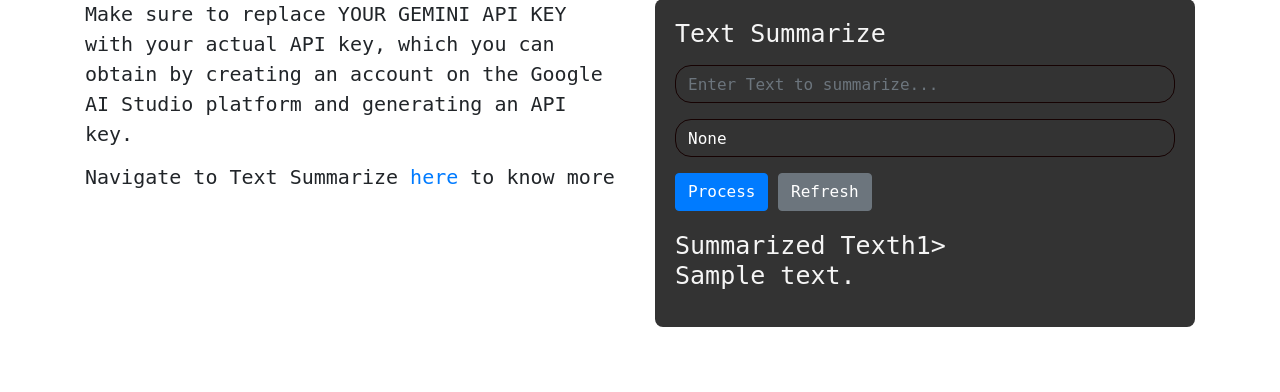
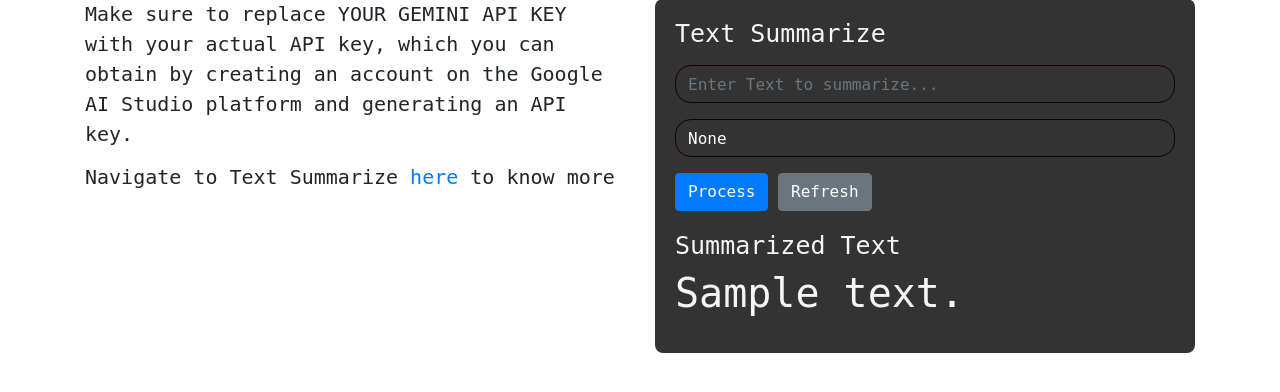
Before and after one commit to Minty-cyber/BasicLingua-Webapp, a Django app: template Lib_app/templates/Text_Summarize.html in a window 1280 px wide. Shown: the part 155-547 px from the top of the page. Run offline with Django 5.2, Linux system fonts and the light colour scheme; tables that the repository leaves empty hold one stand-in row (values such as "Sample post"); the template is opened without the code that fills it: values that come from a table or form of the project are taken from there, most other values are stand-ins (such as "Sample title", 1, 10 or a date in 2020); some libraries are stand-ins or nearby versions.

Commit message:
Lib_app/templates/Text_Summarize: linked the js file to the html file

```diff
--- a/Lib_app/templates/Text_Summarize.html
+++ b/Lib_app/templates/Text_Summarize.html
@@ -41,7 +41,7 @@ Text Summarize
 
                 <div id="extraction-result" style="margin-top: 20px;">
                     {% if summary %}
-                        <h1 style="font-size: 25px;">Summarized Texth1>
+                        <h1 style="font-size: 25px;">Summarized Text<h1>
                         <p style="word-wrap: break-word;">{{summary}}</p>
                     {% endif %}
                 </div>
@@ -53,7 +53,7 @@ Text Summarize
     <script src="https://stackpath.bootstrapcdn.com/bootstrap/4.5.2/js/bootstrap.min.js"></script>
     <script src="https://ajax.googleapis.com/ajax/libs/jquery/3.5.1/jquery.min.js"></script>
 
-    <script>var translationUrl = "{% url 'detect-ner' %}";</script>
+    <script>var translationUrl = "{% url 'text-summarize' %}";</script>
 
     <script src="{% static 'js/Detect_NER.js' %}"></script>
 
```
